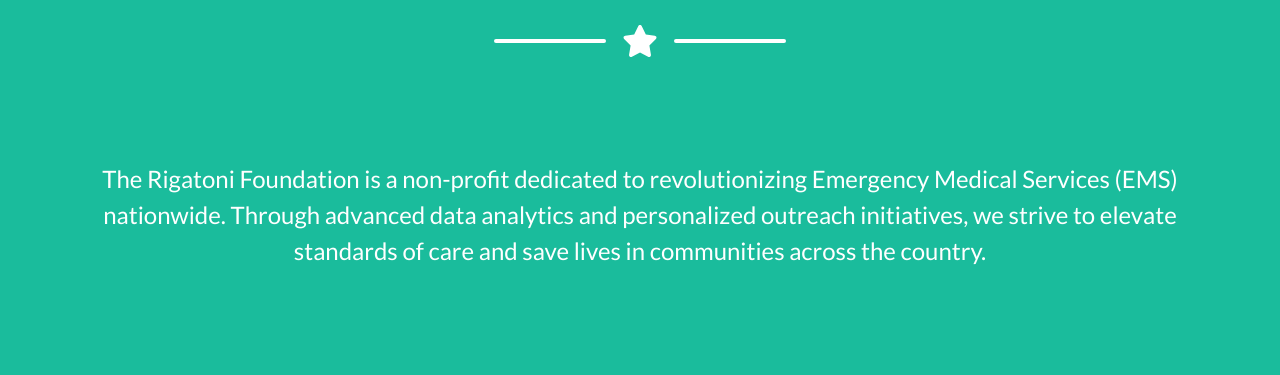
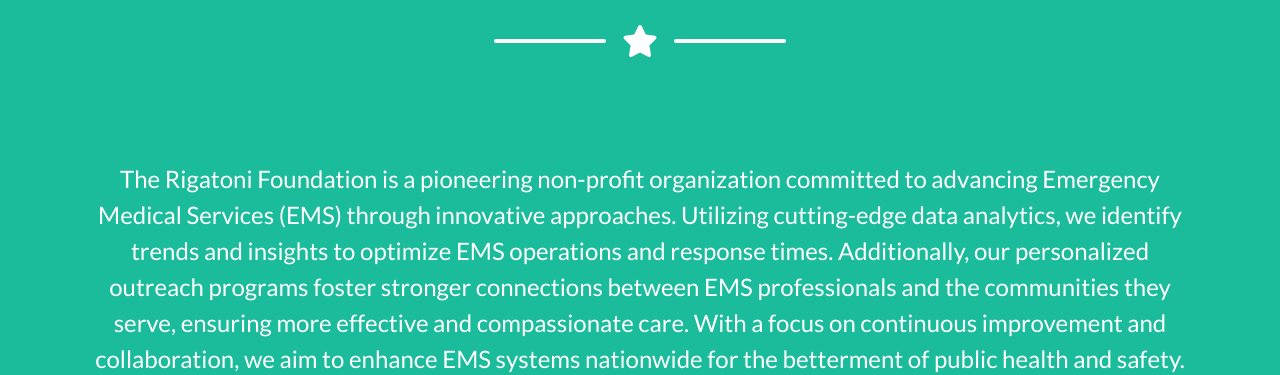
Before and after one commit to rigatonifoundation/rigatoni, a plain HTML site: page index.html in a window 1280 px wide. Shown: the part 587-962 px from the top of the page. Drawn offline with nearby package versions, Linux system fonts and the light colour scheme; a script that the page names is missing.

Commit message:
Update index.html

```diff
--- a/index.html
+++ b/index.html
@@ -39,7 +39,7 @@
                     <div class="divider-custom-line"></div>
                 </div>
                 <!-- Masthead Subheading-->
-                <p class="masthead-subheading font-weight-light mb-0"></br></br>The Rigatoni Foundation is a non-profit dedicated to revolutionizing Emergency Medical Services (EMS) nationwide. Through advanced data analytics and personalized outreach initiatives, we strive to elevate standards of care and save lives in communities across the country.</br></br></p>
+                <p class="masthead-subheading font-weight-light mb-0"></br></br>The Rigatoni Foundation is a pioneering non-profit organization committed to advancing Emergency Medical Services (EMS) through innovative approaches. Utilizing cutting-edge data analytics, we identify trends and insights to optimize EMS operations and response times. Additionally, our personalized outreach programs foster stronger connections between EMS professionals and the communities they serve, ensuring more effective and compassionate care. With a focus on continuous improvement and collaboration, we aim to enhance EMS systems nationwide for the betterment of public health and safety.</br></br></p>
             </div>
         </header>
         <!-- Footer-->
```
